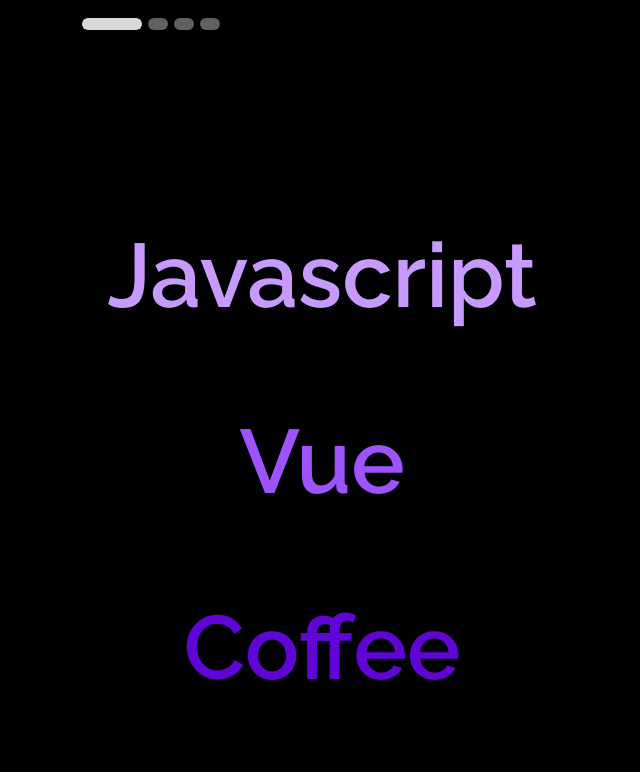
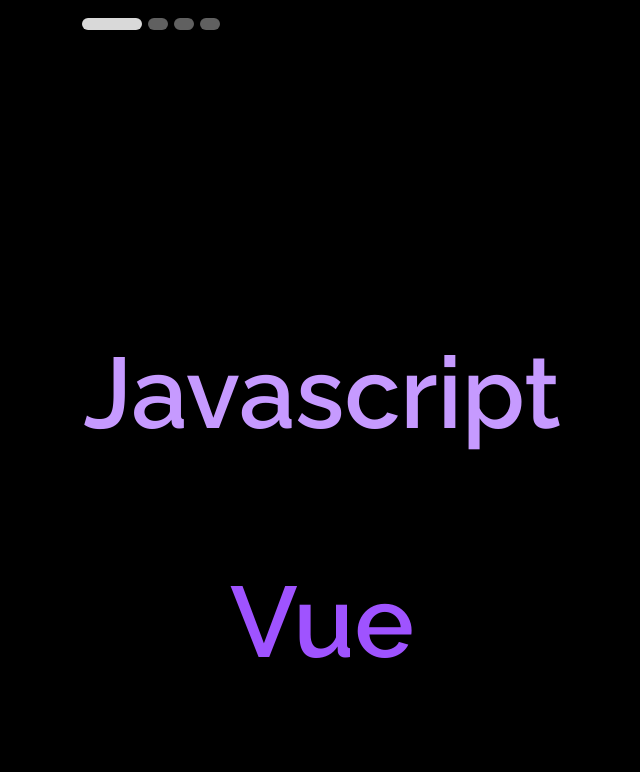
Before and after one commit to areshovsepyan/my-portfolio, a Vue app: page / in a window 1280 px wide. Shown: the part 1228-2000 px from the top of the page, without its empty margins (318-958 px from the left). Built offline with nearby package versions, Linux system fonts and the light colour scheme.

Commit message:
AH-16 / fix / minor style fixes in home page

```diff
--- a/src/components/HobbiesSection.vue
+++ b/src/components/HobbiesSection.vue
@@ -18,11 +18,20 @@
 .hobbies-section {
   display: flex;
   justify-content: center;
+  margin: 9rem 0 7rem 0;
+
+  @media (min-width: 1024px) {
+    margin: 7rem 0 5rem 0;
+  }
 
   ul {
     display: flex;
     flex-direction: column;
-    gap: 2rem;
+    gap: 5rem;
+
+    @media (min-width: 1024px) {
+      gap: 7rem;
+    }
 
     li {
       text-align: center;
@@ -38,17 +47,13 @@
       }
 
       p {
-        font-size: 40px;
+        font-size: 50px;
         font-weight: 600;
 
         @media (min-width: 1024px) {
-          font-size: 90px;
+          font-size: 100px;
         }
       }
-    }
-
-    @media (min-width: 1024px) {
-      gap: 5rem;
     }
   }
 }
--- a/src/components/IntroductionSection.vue
+++ b/src/components/IntroductionSection.vue
@@ -4,7 +4,7 @@
     <div class="text-box">
       <h3>Hi, I'm Ara</h3>
       <p>
-        During last <strong>4 years</strong> as a <strong>Front-End Developer</strong>, my role has
+        During these <strong>4 years</strong> as a <strong>Front-End Developer</strong>, my role has
         extended beyond coding to effective communication with various departments, to define new
         features, and spearhead the development of new apps.
       </p>
@@ -16,10 +16,6 @@
   </section>
 </template>
 
-<script>
-export default {}
-</script>
-
 <style lang="scss" scoped>
 .introduction-section {
   display: flex;
@@ -29,7 +25,6 @@
 
   .text-box {
     text-align: center;
-    padding: 0 1.5rem;
 
     h3 {
       color: var(--vt-c-white);
```
